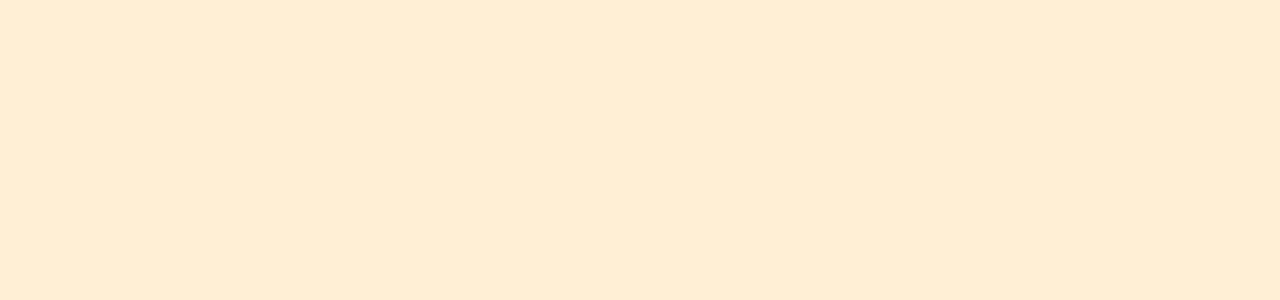
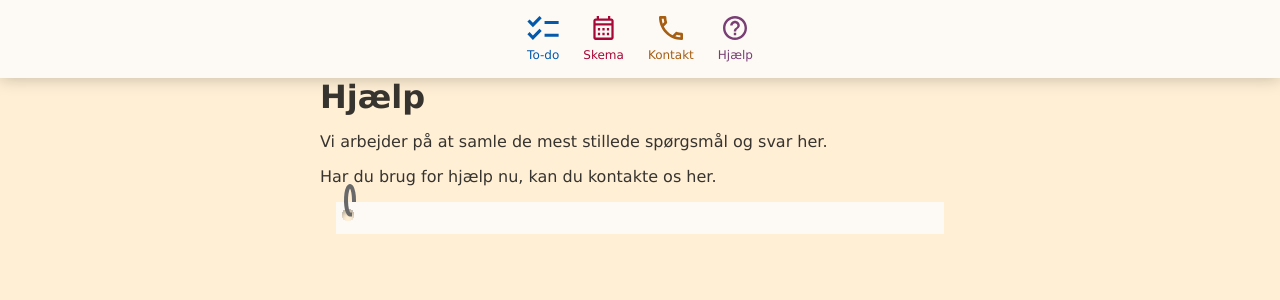
Before and after one commit to Koseioki/prehab-plus, a React (Vite) app: page /hjaelp in a window 1280 px wide. Before the commit this address had no page. Shown: the top 300 px of the page. Built offline with nearby package versions, Linux system fonts and the light colour scheme.

Commit message:
added pages

```diff
--- a/src/App.jsx
+++ b/src/App.jsx
@@ -3,14 +3,23 @@ import React from 'react'
 import Todo from './Todo'
 import { Routes, Route } from 'react-router-dom'
 import Skema from './Skema'
+import Kontakt from './Kontakt'
+import Hjaelp from './Hjaelp'
+import Navigation from './components/Navigation'
 
 const App = () =>{
 
   return (
+    <>
+          <Navigation />
+
     <Routes>
       <Route path="/" element={<Todo />} />
       <Route path="/skema" element={<Skema />} />
+      <Route path="/kontakt" element={<Kontakt />} />
+      <Route path="/hjaelp" element={<Hjaelp />} />
     </Routes>
+    </>
 
   )
 }
--- /dev/null
+++ b/src/Hjaelp.jsx
@@ -0,0 +1,16 @@
+import RingCard from './components/RingCard';
+function Hjaelp() {
+    return (
+        <div id="main-content" className="content-width">
+            <h1>Hjælp</h1>
+            <p>Vi arbejder på at samle de mest stillede spørgsmål og svar her.
+            </p>
+            <p>Har du brug for hjælp nu, kan du kontakte os her.</p>
+            <RingCard>
+            </RingCard>
+        </div>
+
+
+    );
+}
+export default Hjaelp;
--- /dev/null
+++ b/src/Kontakt.jsx
@@ -0,0 +1,15 @@
+import RingCard from './components/RingCard';
+function Kontakt() {
+    return (
+
+        <div id="main-content" className="content-width">
+            <h1>Min kontakt</h1>
+            <RingCard>
+            </RingCard>
+        </div>
+
+
+
+    );
+}
+export default Kontakt;
--- a/src/Skema.jsx
+++ b/src/Skema.jsx
@@ -1,9 +1,10 @@
+import Notebook from './components/Notebook';
 function Skema () {
     return (
-        <div className="skema">
-            <h1>Skema</h1>
-            <p>Her er dit skema.</p>
-        </div>
+      <Notebook>
+    <h1>Mit skema</h1>
+    </Notebook>
+
     );
 }
 export default Skema;
--- a/src/Todo.jsx
+++ b/src/Todo.jsx
@@ -1,4 +1,4 @@
-import Navigation from './components/Navigation';
+// import Navigation from './components/Navigation';
 import Notebook from './components/Notebook';
 
 function Todo() {
@@ -9,14 +9,14 @@ function Todo() {
   const danishDate = date.toLocaleDateString('da-DK', options);
   console.log(danishDate);
   return (
-    <>
-    <Navigation />
+    <div id="main-content">
+    {/* <Navigation /> */}
     <Notebook>
     <h1>Min to-do liste</h1>
     <p>{danishDate}</p>
     </Notebook>
 
-    </>
+    </div>
   );
 }
 
--- a/src/components/Navigation.css
+++ b/src/components/Navigation.css
@@ -3,6 +3,8 @@
   padding: 1rem;
   font-size: 0.75rem;
   box-shadow: var(--shadow);
+      /* max-width: 50rem; */
+
 
 }
 
@@ -14,6 +16,7 @@
     flex-wrap: wrap;
     column-gap: 1.5rem;
     justify-content: center;
+
 }
 
 .main-navigation a{
@@ -25,7 +28,7 @@
 }
 
 .main-navigation a:hover {
-    font-weight: bold;
+    /* font-weight: bold; */
     text-decoration: underline;
 }
 
--- a/src/components/Navigation.jsx
+++ b/src/components/Navigation.jsx
@@ -3,33 +3,36 @@ import Todo from '../assets/to-do.svg';
 import Skema from '../assets/skema.svg';
 import Kontakt from '../assets/kontakt.svg';
 import Hjaelp from '../assets/hjaelp.svg';
+import { NavLink } from 'react-router-dom';
 
 function Navigation() {
     return (
         <nav className="main-navigation">
             <ul>
                 <li>
-                    <a href="#" class="nav-to-do">
-                        <img src={Todo} class="nav-icon" alt="" />
+
+                    <NavLink to="/" className="nav-to-do">
+                        <img src={Todo} className="nav-icon" alt="" />
                         <span>To-do</span>
-                    </a></li>
+                    </NavLink>
+                    </li>
                 <li>
-                    <a href="#" class="nav-skema">
-                        <img src={Skema} class="nav-icon" alt="" />
+                    <NavLink to="/skema" className="nav-skema">
+                        <img src={Skema} className="nav-icon" alt="" />
                         <span>Skema</span>
-                    </a>
+                    </NavLink>
                 </li>
                 <li>
-                    <a href="#" class="nav-kontakt">
-                        <img src={Kontakt} class="nav-icon" alt="" />
+                    <NavLink to="/kontakt" className="nav-kontakt">
+                        <img src={Kontakt} className="nav-icon" alt="" />
                         <span>Kontakt</span>
-                    </a>
+                    </NavLink>
                 </li>
                 <li>
-                    <a href="#" class="nav-hjaelp">
-                        <img src={Hjaelp} class="nav-icon" alt="" />
+                    <NavLink to="/hjaelp" className="nav-hjaelp">
+                        <img src={Hjaelp} className="nav-icon" alt="" />
                         <span>Hjælp</span>
-                    </a>
+                    </NavLink>
                 </li>
             </ul>
         </nav>
--- a/src/components/Notebook.jsx
+++ b/src/components/Notebook.jsx
@@ -4,7 +4,7 @@ import './Notebook.css';
 function Notebook({children}) {
   return (
     <div className="notebook">
-        <div class="notebook-rings"/>
+        <div className="notebook-rings"/>
         <div className="notebook-paper">
             <div className="content-width">
         {children}
--- /dev/null
+++ b/src/components/RingCard.css
@@ -0,0 +1,18 @@
+.ringcard{
+        border-radius: 0.25rem;
+        margin: 1rem;
+}
+
+.ringcard-paper {
+    background-color: var(--white);
+    padding: 1rem;
+    position: relative;
+
+}
+
+.ringcard-ring {
+    position: absolute;
+    top: -1.25rem;
+    left: 0;
+
+}
--- /dev/null
+++ b/src/components/RingCard.jsx
@@ -0,0 +1,16 @@
+import './RingCard.css';
+import Ring from '../assets/notebook-rings.svg';
+function RingCard({ children }) {
+  return (
+    <div className="ringcard">
+
+        <div className="ringcard-paper">
+            <img src={Ring} alt="" className="ringcard-ring"/>
+            <div className="content-width">
+        {children}
+        </div>
+        </div>
+    </div>
+  );
+}
+export default RingCard;
```
